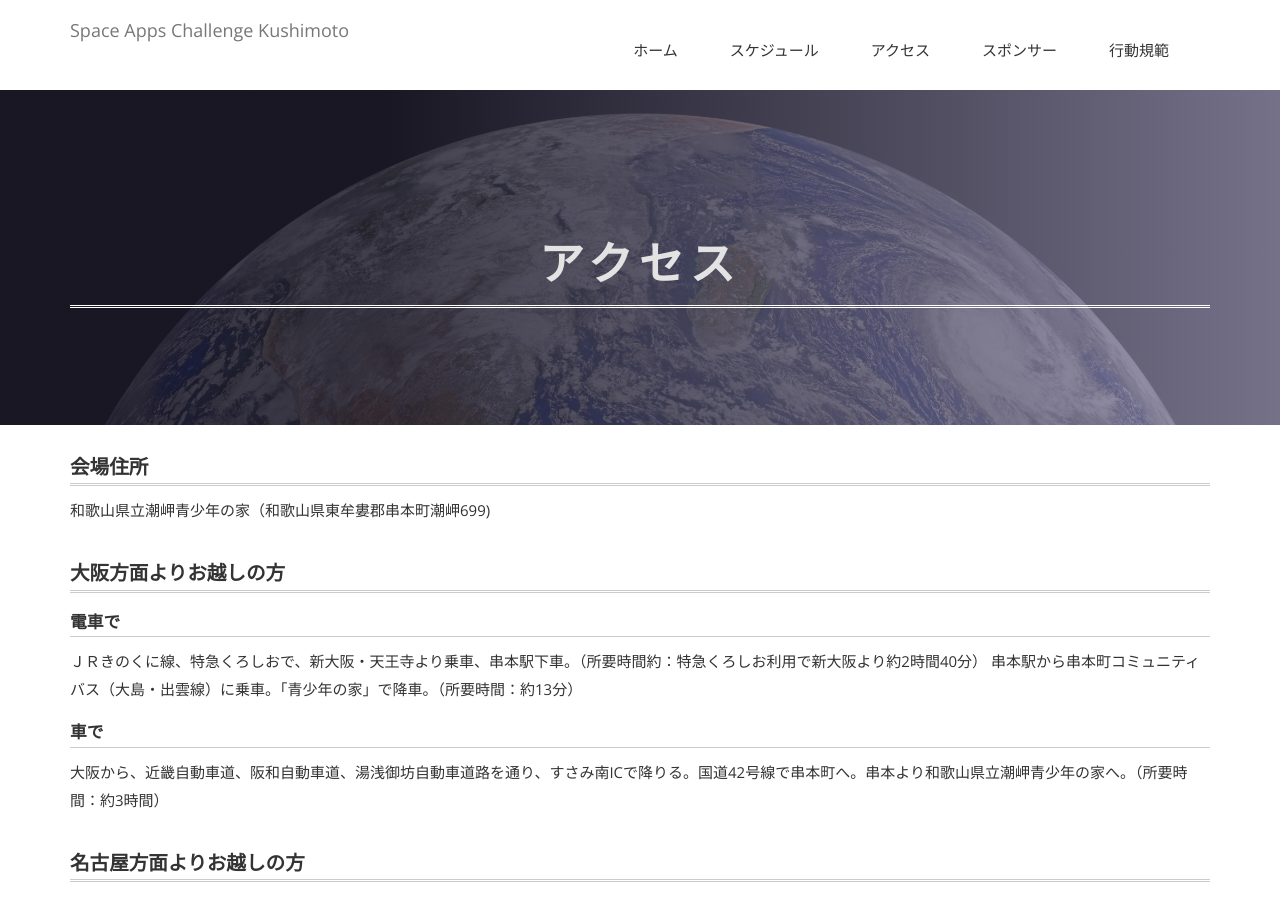
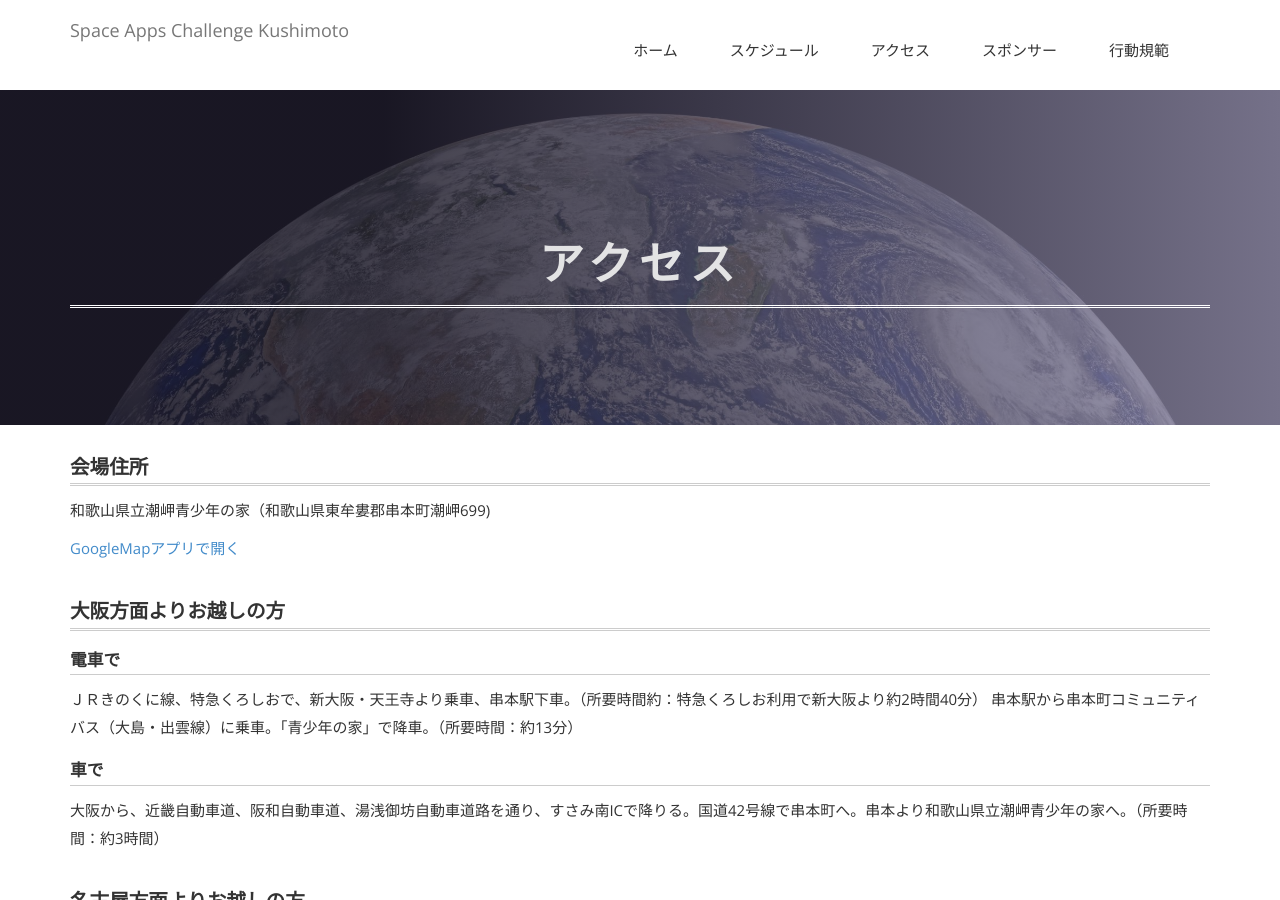
Before and after one commit to naogify/space-apps-kushimoto.github.io, a Jekyll site: the page built from access.md, in a window 1280 px wide and 900 px high. Built offline with Jekyll 4.4.1, drawn with Linux system fonts in a browser that asks for light colours; nearby versions of some CDN libraries; some web fonts are replaced; a script that is not in the unit is left out.

Commit message:
add link to open google map app

```diff
--- a/access.md
+++ b/access.md
@@ -7,6 +7,7 @@ permalink: /access/
 ## 会場住所
 和歌山県立潮岬青少年の家（和歌山県東牟婁郡串本町潮岬699)
 
+<a href="https://www.google.com/maps/search/?api=1&amp;query=%E5%92%8C%E6%AD%8C%E5%B1%B1%E7%9C%8C%E7%AB%8B%E6%BD%AE%E5%B2%AC%E9%9D%92%E5%B0%91%E5%B9%B4%E3%81%AE%E5%AE%B6">GoogleMapアプリで開く</a>
 
 ## 大阪方面よりお越しの方
 
```
